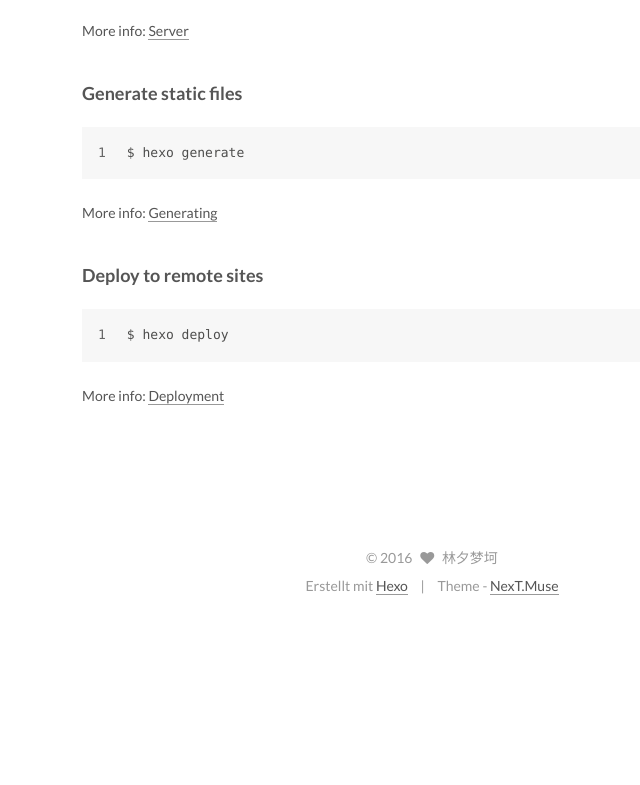
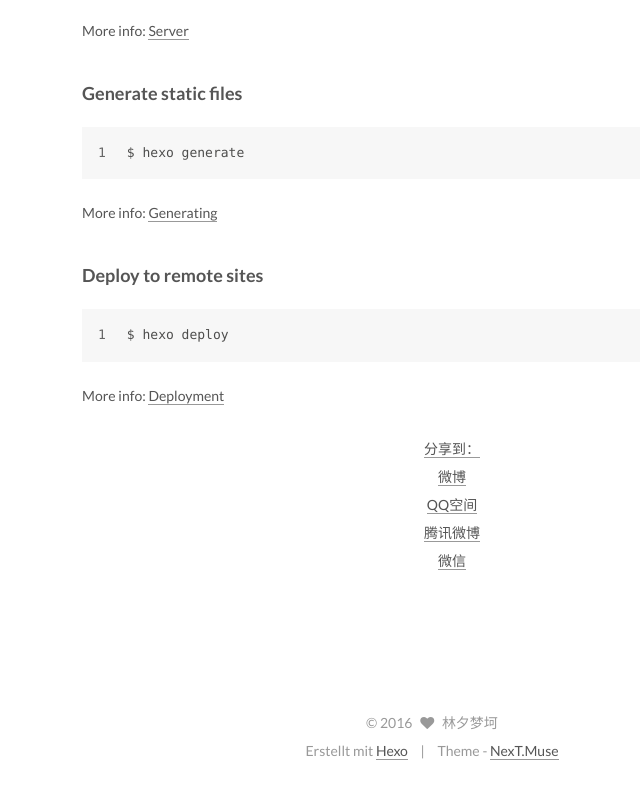
Before and after one commit to gemwulee/gemwulee.github.io, a plain HTML site: page 2016/03/27/hello-world/index.html in a window 1280 px wide. Shown: the part 940-1725 px from the top of the page, without its empty margins (48-688 px from the left). Before the commit the page ends 1560 px from the top, so only its background shows below. Drawn offline with Linux system fonts and the light colour scheme; a script that the page names is missing.

Commit message:
Site updated: 2016-03-27 18:04:50

```diff
--- a/2016/03/27/hello-world/index.html
+++ b/2016/03/27/hello-world/index.html
@@ -285,6 +285,25 @@
 
 
     <div class="post-spread">
+
+        <div class="ds-share flat" data-thread-key="2016/03/27/hello-world/"
+     data-title="Hello World"
+     data-content=""
+     data-url="http://yoursite.com/2016/03/27/hello-world/">
+  <div class="ds-share-inline">
+    <ul  class="ds-share-icons-16">
+
+      <li data-toggle="ds-share-icons-more"><a class="ds-more" href="javascript:void(0);">分享到：</a></li>
+      <li><a class="ds-weibo" href="javascript:void(0);" data-service="weibo">微博</a></li>
+      <li><a class="ds-qzone" href="javascript:void(0);" data-service="qzone">QQ空间</a></li>
+      <li><a class="ds-qqt" href="javascript:void(0);" data-service="qqt">腾讯微博</a></li>
+      <li><a class="ds-wechat" href="javascript:void(0);" data-service="wechat">微信</a></li>
+
+    </ul>
+    <div class="ds-share-icons-more">
+    </div>
+  </div>
+</div>
 
     </div>
   </div>
@@ -664,6 +683,9 @@
 
 
 
+      <script src="/vendors/ua-parser-js/dist/ua-parser.min.js"></script>
+      <script src="/js/src/hook-duoshuo.js"></script>
+
 
 
 
--- a/css/main.css
+++ b/css/main.css
@@ -1512,7 +1512,7 @@
   width: 4px;
   height: 4px;
   border-radius: 50%;
-  background: #6fe486;
+  background: #e5ffd6;
 }
 .links-of-blogroll {
   font-size: 13px;
```
Also changed, not shown: archives/2016/03/index.html (+3 -0 lines), archives/2016/index.html (+3 -0 lines), archives/index.html (+3 -0 lines), index.html (+3 -0 lines).
